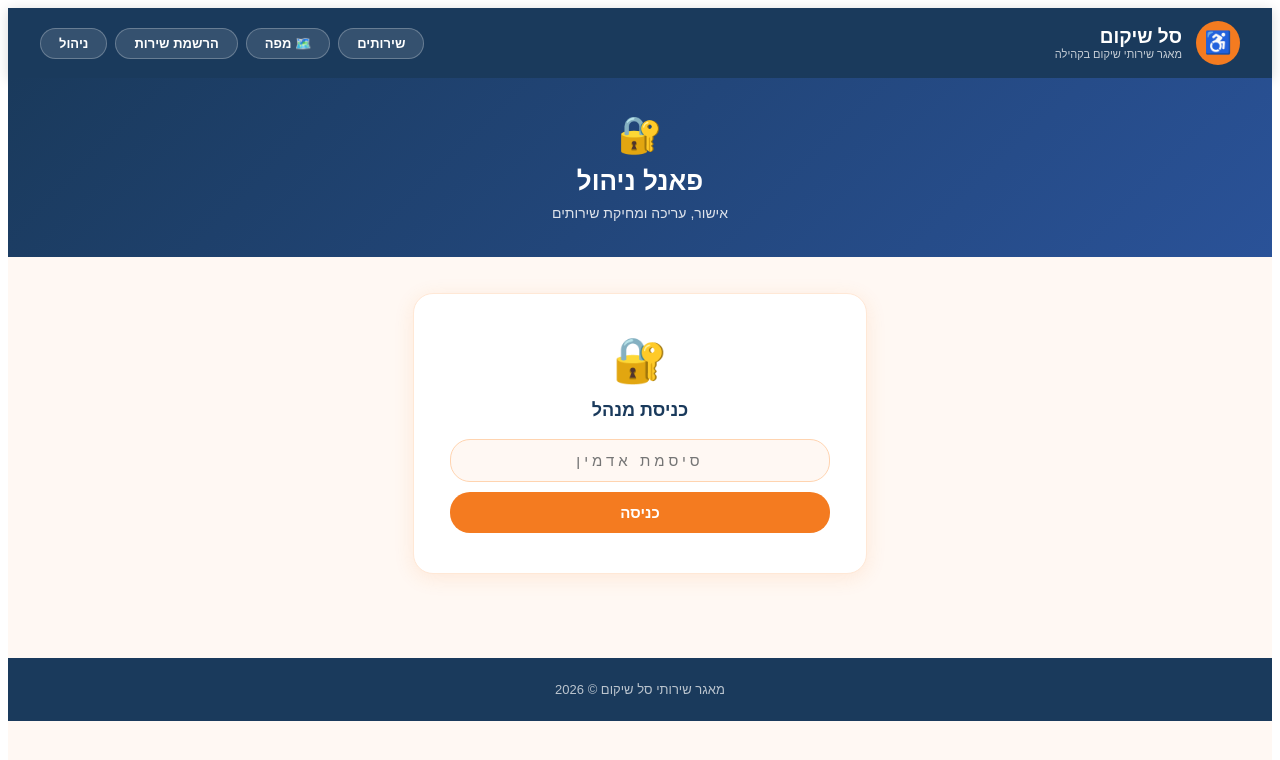
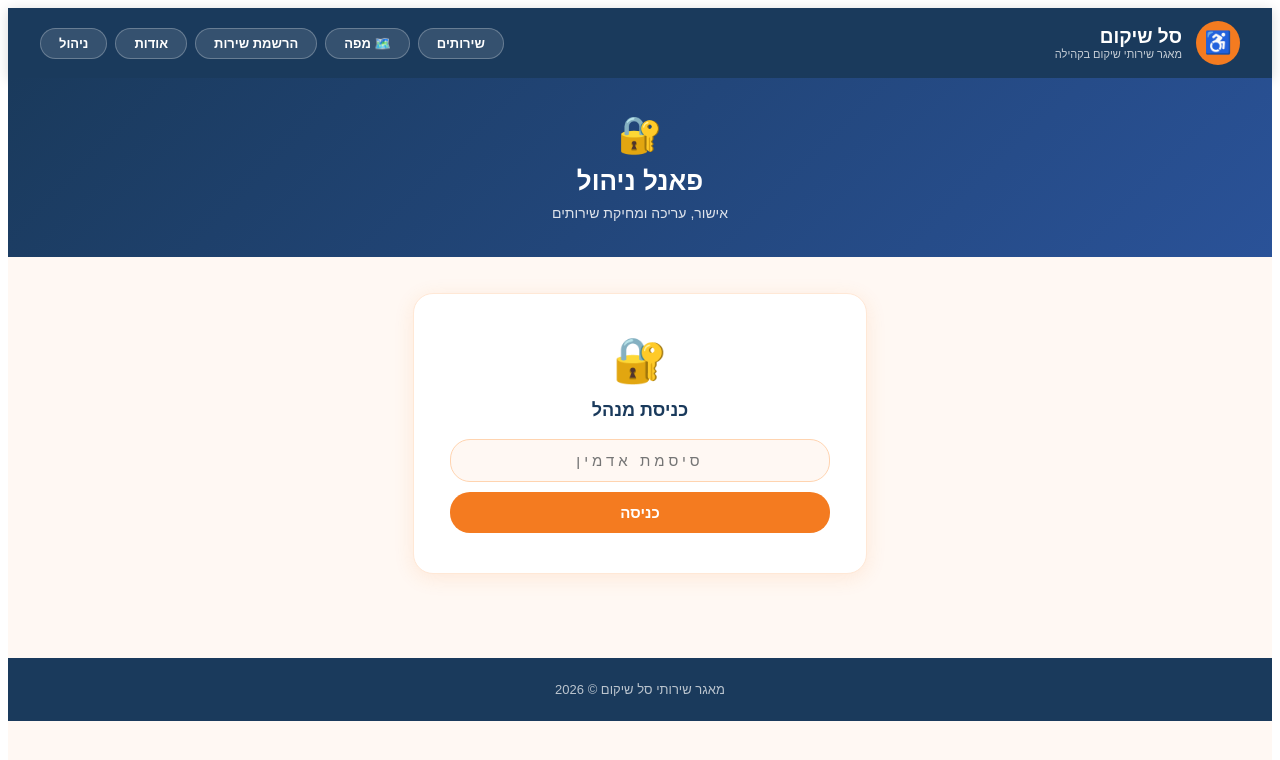
Before and after one commit to sivantelem-commits/rehab-directory, a Next.js app: page /admin in a window 1280 px wide. Shown: the top 760 px of the page. Built offline with nearby package versions, Linux system fonts and the light colour scheme.

Commit message:
Update admin.js

```diff
--- a/pages/admin.js
+++ b/pages/admin.js
@@ -1,4 +1,5 @@
 import { useState, useEffect, useRef } from 'react'
+import Head from 'next/head'
 import { CATEGORIES, CATEGORY_NAMES, getCategoryColor } from '../lib/categories'
 
 const DISTRICTS = ['צפון', 'חיפה', 'מרכז', 'תל אביב', 'ירושלים', 'דרום', 'יהודה ושומרון']
@@ -88,10 +89,6 @@ export default function Admin() {
     } finally { setSaving(false) }
   }
 
-  const openLocationPicker = (service) => {
-    setLocationService(service)
-  }
-
   const saveLocation = async (lat, lng) => {
     await fetch('/api/admin/services', {
       method: 'POST',
@@ -109,6 +106,10 @@ export default function Admin() {
   if (!mounted) return null
 
   return (
+    <>
+      <Head>
+        <title>ניהול | סל שיקום</title>
+      </Head>
       <div dir="rtl" style={{ fontFamily: 'Arial, sans-serif', minHeight: '100vh', background: '#FFF8F3' }}>
         <header style={{ background: '#1A3A5C', color: 'white', padding: '0 32px', height: 70, display: 'flex', alignItems: 'center', justifyContent: 'space-between', boxShadow: '0 2px 12px rgba(0,0,0,0.15)' }}>
           <div style={{ display: 'flex', alignItems: 'center', gap: 14 }}>
@@ -119,7 +120,7 @@ export default function Admin() {
             </div>
           </div>
           <nav style={{ display: 'flex', gap: 8 }}>
-          {[['/', 'שירותים'], ['/map', '🗺️ מפה'], ['/register', 'הרשמת שירות'], ['/admin', 'ניהול']].map(([href, label]) => (
+            {[['/', 'שירותים'], ['/map', '🗺️ מפה'], ['/register', 'הרשמת שירות'], ['/about', 'אודות'], ['/admin', 'ניהול']].map(([href, label]) => (
               <a key={href} href={href} style={{ color: 'white', background: 'rgba(255,255,255,0.12)', borderRadius: 20, padding: '7px 18px', fontWeight: 600, fontSize: 13, border: '1.5px solid rgba(255,255,255,0.25)', textDecoration: 'none' }}>{label}</a>
             ))}
           </nav>
@@ -221,7 +222,7 @@ export default function Admin() {
                             {!s.lat && <div style={{ fontSize: 11, color: '#F47B20', marginTop: 2 }}>⚠️ אין מיקום במפה</div>}
                           </div>
                           <div style={{ display: 'flex', gap: 8, flexWrap: 'wrap' }}>
-                          <button onClick={() => openLocationPicker(s)} style={{ background: s.lat ? '#E8F5E9' : '#FFF3E0', color: s.lat ? '#2E7D32' : '#E65100', border: `1.5px solid ${s.lat ? '#A5D6A7' : '#FFCC80'}`, borderRadius: 20, padding: '6px 16px', fontSize: 13, cursor: 'pointer', fontWeight: 600 }}>📍 {s.lat ? 'עדכן מיקום' : 'הוסף מיקום'}</button>
+                            <button onClick={() => setLocationService(s)} style={{ background: s.lat ? '#E8F5E9' : '#FFF3E0', color: s.lat ? '#2E7D32' : '#E65100', border: `1.5px solid ${s.lat ? '#A5D6A7' : '#FFCC80'}`, borderRadius: 20, padding: '6px 16px', fontSize: 13, cursor: 'pointer', fontWeight: 600 }}>📍 {s.lat ? 'עדכן מיקום' : 'הוסף מיקום'}</button>
                             <button onClick={() => openEdit(s)} style={{ background: '#EEF2FF', color: '#1A3A5C', border: '1.5px solid #C5D0F0', borderRadius: 20, padding: '6px 16px', fontSize: 13, cursor: 'pointer', fontWeight: 600 }}>✏️ ערוך</button>
                             <button onClick={() => deleteService(s.id)} style={{ background: 'none', border: '1.5px solid #FFCDD2', color: '#C62828', borderRadius: 20, padding: '6px 16px', fontSize: 13, cursor: 'pointer', fontWeight: 600 }}>🗑️ מחק</button>
                           </div>
@@ -235,7 +236,6 @@ export default function Admin() {
           )}
         </main>
 
-      {/* מודל עריכה */}
         {editingService && (
           <div onClick={() => setEditingService(null)} style={{ position: 'fixed', inset: 0, background: 'rgba(26,58,92,0.6)', zIndex: 200, display: 'flex', alignItems: 'center', justifyContent: 'center', padding: 24 }}>
             <div onClick={e => e.stopPropagation()} style={{ background: 'white', borderRadius: 20, maxWidth: 560, width: '100%', maxHeight: '90vh', overflowY: 'auto', boxShadow: '0 24px 64px rgba(0,0,0,0.25)' }}>
@@ -288,7 +288,6 @@ export default function Admin() {
           </div>
         )}
 
-      {/* מודל מיקום */}
         {locationService && (
           <LocationPicker
             service={locationService}
@@ -301,6 +300,7 @@ export default function Admin() {
           מאגר שירותי סל שיקום © {new Date().getFullYear()}
         </footer>
       </div>
+    </>
   )
 }
 
@@ -313,10 +313,8 @@ function LocationPicker({ service, onSave, onClose }) {
     if (typeof window === 'undefined') return
     const L = require('leaflet')
     require('leaflet/dist/leaflet.css')
-
     const map = L.map('location-map').setView(coords, service.lat ? 14 : 8)
     L.tileLayer('https://{s}.tile.openstreetmap.org/{z}/{x}/{y}.png').addTo(map)
-
     if (service.lat) {
       markerRef.current = L.marker([service.lat, service.lng], { draggable: true }).addTo(map)
       markerRef.current.on('dragend', e => {
@@ -324,7 +322,6 @@ function LocationPicker({ service, onSave, onClose }) {
         setCoords([pos.lat, pos.lng])
       })
     }
-
     map.on('click', e => {
       const { lat, lng } = e.latlng
       setCoords([lat, lng])
@@ -338,7 +335,6 @@ function LocationPicker({ service, onSave, onClose }) {
         })
       }
     })
-
     mapRef.current = map
     return () => map.remove()
   }, [])
```
Lines whose indentation alone changed are shown as unchanged.
